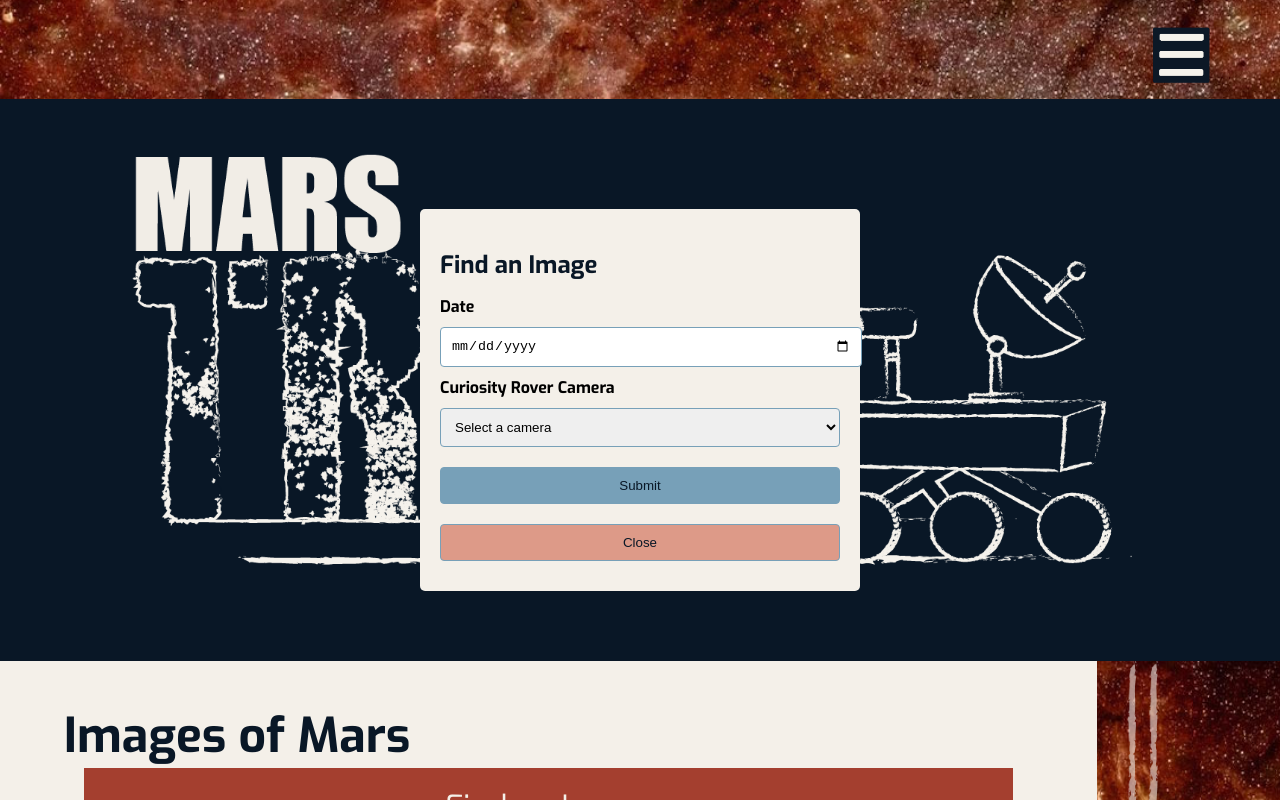
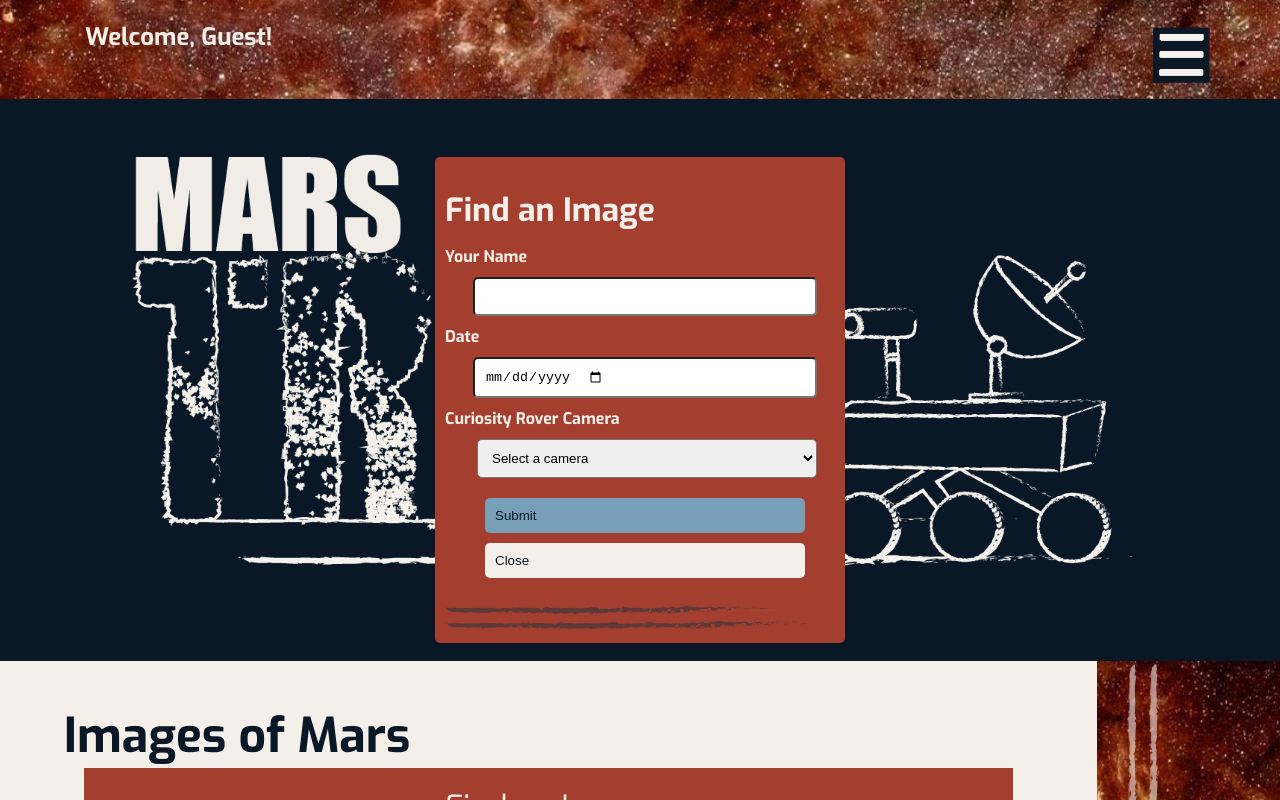
Before and after one commit to emilie134340/mars-trax, a website built with Vite: page src/index.html in a window 1280 px wide. Shown: the top 800 px of the page. Built offline with nearby package versions, Linux system fonts and the light colour scheme.

Commit message:
menu and local storage

```diff
--- a/src/css/styles.css
+++ b/src/css/styles.css
@@ -190,7 +190,7 @@ footer{
 /* Style for the menu image */
 .menu-button img {
     width: 5%;
-    padding-bottom: 5px;
+    padding-bottom: 3px;
     padding-left: 90%;
     z-index: 300;
 
@@ -199,7 +199,6 @@ footer{
 .row-one{
     display:grid;
     display: flex;
-
     grid-column: 1/4;
     grid-row: 3/4;
 }
@@ -286,7 +285,7 @@ footer a{
 .form-popup {
     display: none;
     position: fixed; /* Fixes the form in place, covering the screen */
-    z-index: 10; /* Ensures it stays above other content */
+    z-index: 3000; /* Ensures it stays above other content */
     left: 0;
     top: 0;
     width: 100%;
@@ -302,45 +301,56 @@ footer a{
     position: fixed;
     max-width: 400px;
     width: 90%; /* Adjust for smaller screens */
-    padding: 20px;
-    background-color: var(--white);
+    padding-top: 5px;
+    padding-left: 10px;
+    background-color: var(--chestnut);
     border-radius: 5px;
     z-index: 11; /* Ensure form container is above the overlay */
 }
 
 .form-container h2 {
     margin-bottom: 15px;
-    color: var(--rich-black);
+    padding-top:0px;
+    color: var(--white);
+    font-size: 2em;
 }
 
 /* Other input and button styling */
+.form-container input[type="name"],
 .form-container input[type="date"],
-.form-container select,
-.form-container .btn {
-    width: 100%;
+.camera,
+.form-container button {
+    display: flex;
+    width: 80%;
     padding: 10px;
     margin: 10px 0;
-    border: 1px solid var(--light-blue);
-    border-radius: 4px;
+    border-radius: 5px;
+    margin-right: auto;
+    margin-left: auto;
 }
 
 .form-container .btn {
     background-color: var(--light-blue);
     color: var(--rich-black);
     cursor: pointer;
+    margin-right: auto;
+    margin-left: auto;
 }
 
 .form-container .btn:hover {
     text-decoration: underline;
+    background-color: var(--white);
 }
 
 .form-container .cancel {
-    background-color: var(--coral-pink);
+    background-color: var(--white);
     color: var(--rich-black);
-    cursor: pointer;
+    text-align: center;
+    cursor: hand;
 }
 .form-container .cancel:hover {
     text-decoration: underline;
+    background-color: var(--light-blue);
 }
 #traxs{
     grid-column:4/5;
@@ -377,24 +387,68 @@ footer a{
     grid-row: 1/2;
     z-index: 1;
     color: var(--white);
-    display: flex;
-    flex-direction: column;
+    display: none;
     text-align: right;
     padding-top: 23%;
     margin-top: 0%;
     padding-bottom: 0%;
     text-decoration: none;
-    margin-bottom: 50%;
+    margin-bottom: 100%;
+    padding-right: 10%;
+    margin-right: 16%;
+    margin-top: 6%;
     background-color: var(--white);
-    display: none;
-
 
   }
   .hidden-menu a{
     color: var(--chestnut);
     text-decoration: none;
-    padding: 3%;
+    padding: 2%;
+    display: flex;
+    flex-direction: column;
     margin-left: 5%;
     text-align: left;
+    font-weight: bold;
+    font-size: 1.5em;
+    margin-bottom: 0%;
+
 
   }
+  .open{
+    display: block;
+  }
+  #camera{
+    width: 85%;
+    margin-right: auto;
+    margin-top: 10px;
+    margin-left: 8%;
+    margin-bottom: 10px;
+    padding: 10px;
+    border-radius: 5px;
+
+  }
+  #form_traxs{
+    width: 100%;
+    animation-name: revealTopToBottom;
+    animation-duration: 15s;
+    padding: 0%;
+    margin: 0%;
+
+  }
+
+#welcome{
+    grid-column: 1/2;
+    grid-row: 1/2;
+    color: var(--white);
+    margin-top: 5%;
+    margin-left: 20%;
+    z-index: 200;
+    font-size: 1.5em;
+    font-weight: regular;
+    margin-bottom: 0%;
+    padding-bottom: 0%;
+
+}
+label{
+    color: var(--white);
+}
--- a/src/index.html
+++ b/src/index.html
@@ -6,11 +6,13 @@
     <title>Document</title>
     <link rel="stylesheet" type="text/css" href="css/styles.css" />
     <script type="module" src="js/main.js"></script>
+    <script type="module" src="js/button.js"></script>
 </head>
 <body>
     <header>
 
         <img class="changing_image" src="images/changingphotoexample.jpg">
+        <h2 id="welcome">Welcome, Guest!</h2>
         <button class="menu-button" onclick="menuFunction()">
             <img src="images/menubutton-01.png" alt="Menu Button">
         </button>
@@ -27,10 +29,12 @@
             <h2 id="index_h2">Images of Mars</h2>
              <button class="open-button" id="form_button">Find an Image</button>
             <!-- Popup form structure -->
+
         <div id="popupForm" class="form-popup" role="dialog" aria-labelledby="formTitle" aria-hidden="true">
             <form id="marsImageForm" class="form-container" action="findaphoto.html" method="GET">
                 <h2 id="formTitle">Find an Image</h2>
-
+                <label for="name"><b>Your Name</b></label>
+                <input type="name" id="name" name="name" required aria-required="true">
                 <label for="date"><b>Date</b></label>
                 <input type="date" id="date" name="date" required aria-required="true">
 
@@ -48,6 +52,7 @@
 
                 <button type="submit" class="btn">Submit</button>
                 <button type="button" class="btn cancel" id="closeForm">Close</button>
+                <img id="form_traxs"  src="images/x-traxs-04.png">
             </form>
         </div>
         </div>
--- a/src/js/button.js
+++ b/src/js/button.js
@@ -1,4 +1,31 @@
 function menuButton() {
-    const menu = document.querySelector('.menu');
-    menu.classList.toggle('show');
+    const menuButton = document.querySelector('.menu-button');
+    const hiddenMenu = document.querySelector('.hidden-menu');
+
+    menuButton.addEventListener('click', () => {
+        hiddenMenu.classList.toggle('open');
+    });
 }
+menuButton();
+
+document.getElementById("marsImageForm").addEventListener("submit", function(event) {
+    // Prevent the default form submission
+    event.preventDefault();
+
+    // Get the name value from the input
+    const name = document.getElementById("name").value;
+
+    // Store the name in local storage
+    localStorage.setItem("userName", name);
+
+    // Optionally: Redirect or display a message
+    alert("Name saved!");
+});
+
+// Later, to retrieve the name from local storage
+const storedName = localStorage.getItem("userName");
+if (storedName) {
+    console.log("Stored Name:", storedName);
+    // You could display it somewhere on the page
+    document.getElementById("welcome").textContent = `Welcome, ${storedName}!`;
+}
```
Also changed, not shown: src/findaphoto.html (+12 -1 lines), src/images/x-traxs-04.png (added), 1 other file.
